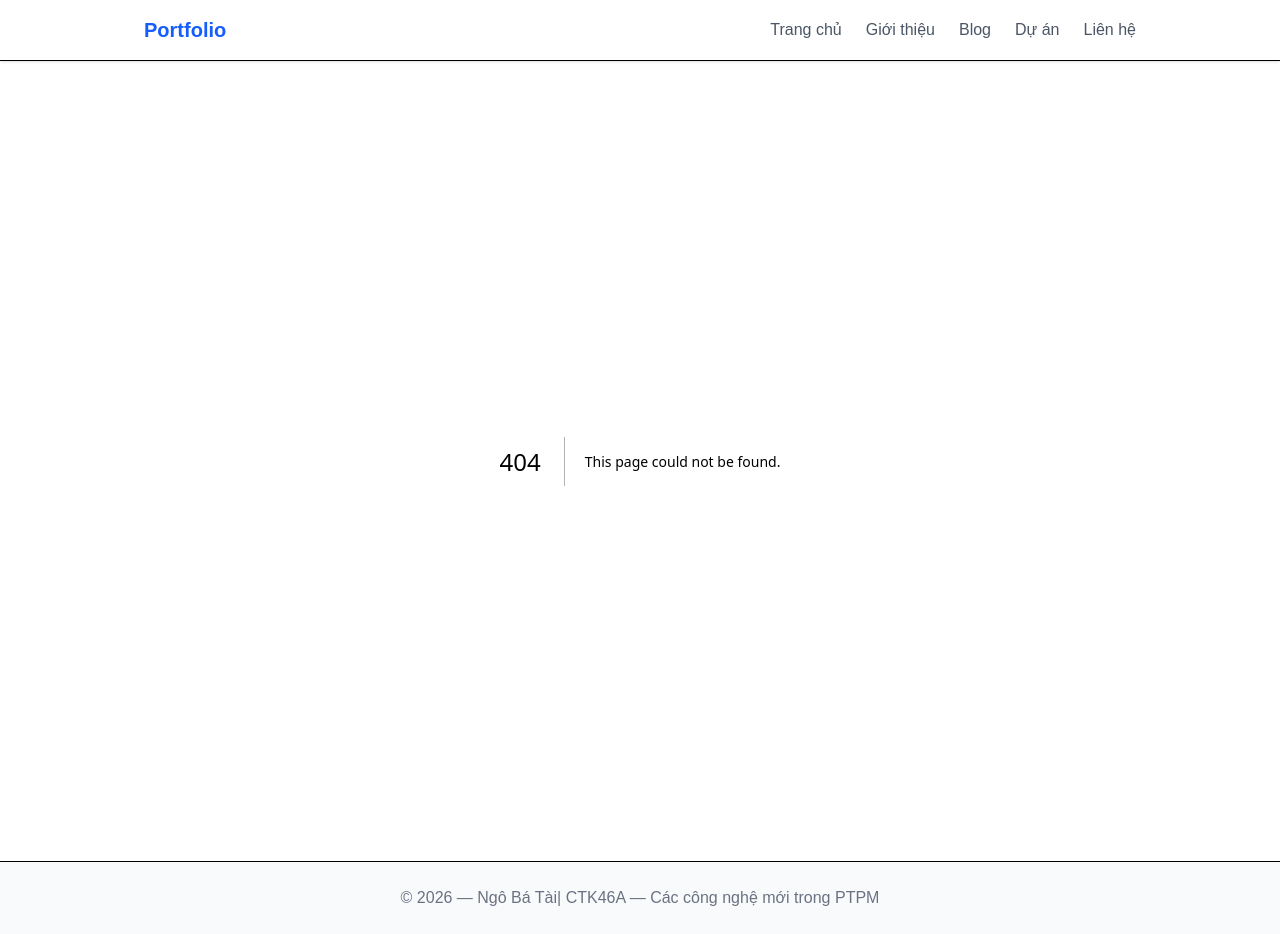
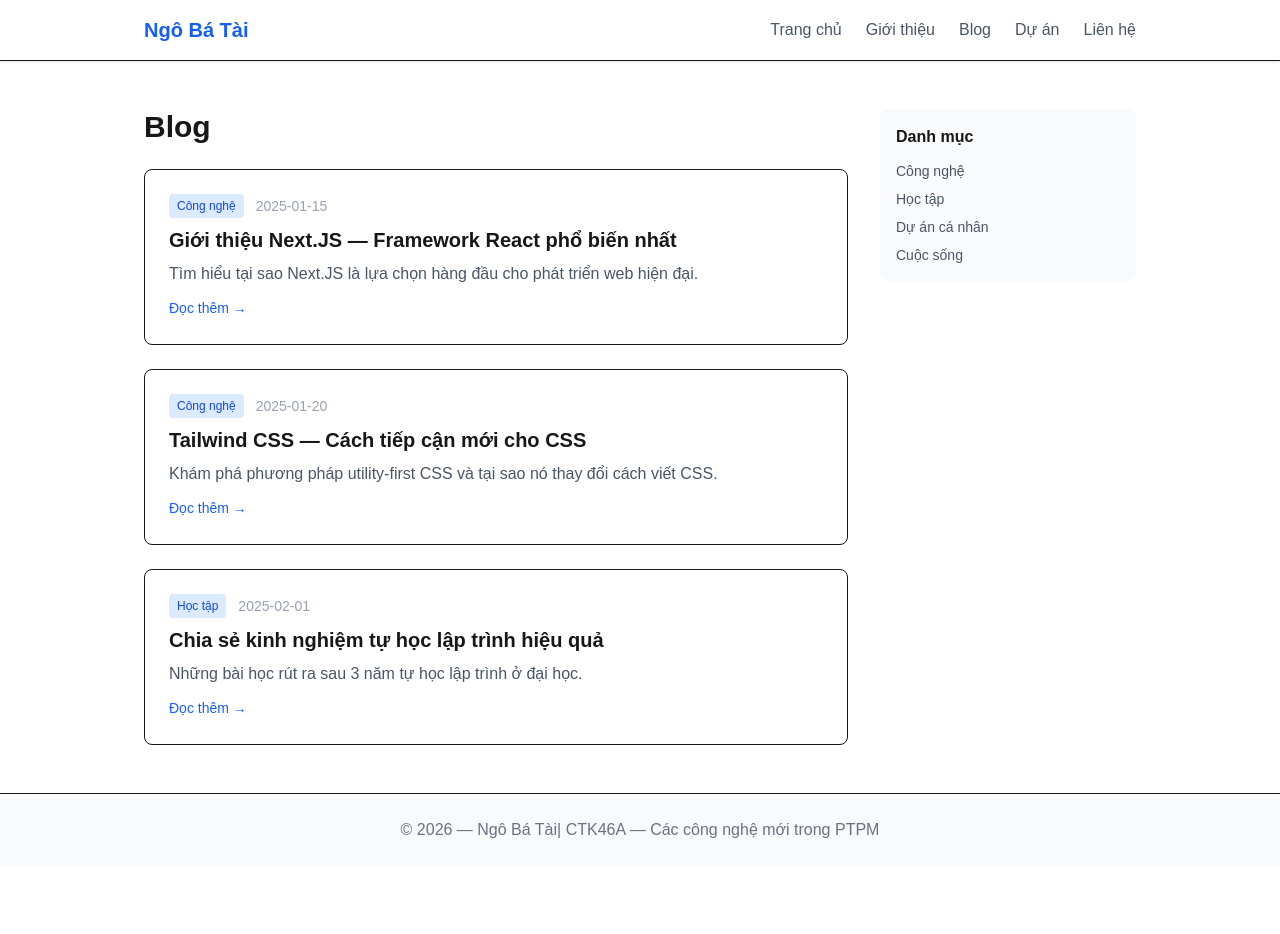
Before and after one commit to NH1Tkendo/Cac-ung-dung-moi-PTPM-DLU, a Next.js app in the folder lab01-thuc_hanh/: page /blog in a window 1280 px wide. Before the commit this address had no page. After the commit the page ends 866 px from the top, so only its background shows below. Built offline with nearby package versions, Linux system fonts and the light colour scheme.

Commit message:
feat: thêm blog với dynamic routes và mock data

```diff
--- /dev/null
+++ b/lab01-thuc_hanh/app/blog/[slug/]/page.tsx
@@ -0,0 +1,42 @@
+import Link from "next/link";
+import { notFound } from "next/navigation";
+import { getPostBySlug, posts } from "@/data/post";
+
+interface BlogPostPageProps {
+  params: Promise<{ slug: string }>;
+}
+
+export default async function BlogPostPage({ params }: BlogPostPageProps) {
+  const { slug } = await params;
+  const post = getPostBySlug(slug);
+  if (!post) {
+    notFound();
+  }
+  return (
+    <div>
+      <Link
+        href="/blog"
+        className="text-blue-600 hover:underline text-sm mb-6 inline-block"
+      >
+        ← Quay lại danh sách
+      </Link>
+      <article>
+        <div className="flex items-center gap-3 mb-4">
+          <span className="bg-blue-100 text-blue-700 text-xs px-2 py-1 rounded">
+            {post.category}
+          </span>
+          <span className="text-sm text-gray-400">{post.date}</span>
+        </div>
+        <h1 className="text-3xl font-bold mb-6">{post.title}</h1>
+        <div className="prose max-w-none text-gray-700 whitespace-pre-line">
+          {post.content}
+        </div>
+      </article>
+    </div>
+  );
+}
+export async function generateStaticParams() {
+  return posts.map((post) => ({
+    slug: post.slug,
+  }));
+}
--- /dev/null
+++ b/lab01-thuc_hanh/app/blog/page.tsx
@@ -0,0 +1,43 @@
+import Link from "next/link";
+import { posts } from "@/data/post";
+
+export default function BlogPage() {
+  return (
+    <div>
+      <h1 className="text-3xl font-bold mb-6">Blog</h1>
+      <div className="space-y-6">
+        {posts.map((post) => (
+          <article
+            key={post.slug}
+            className="border rounded-lg p-6 hover:shadow-md transition-shadow"
+          >
+            <div className="flex items-center gap-3 mb-2">
+              <span
+                className="bg-blue-100 text-blue-700 text-xs px-2 py-1
+rounded"
+              >
+                {post.category}
+              </span>
+              <span className="text-sm text-gray-400">{post.date}</span>
+            </div>
+            <Link href={`/blog/${post.slug}`}>
+              <h2
+                className="text-xl font-semibold mb-2 hover:text-blue-600
+transition-colors"
+              >
+                {post.title}
+              </h2>
+            </Link>
+            <p className="text-gray-600">{post.excerpt}</p>
+            <Link
+              href={`/blog/${post.slug}`}
+              className="inline-block mt-3 text-blue-600 text-sm hover:underline"
+            >
+              Đọc thêm →
+            </Link>
+          </article>
+        ))}
+      </div>
+    </div>
+  );
+}
--- a/lab01-thuc_hanh/app/components/navbar.tsx
+++ b/lab01-thuc_hanh/app/components/navbar.tsx
@@ -5,7 +5,7 @@
       <div className="max-w-5xl mx-auto px-4 py-4">
         <div className="flex items-center justify-between">
           <Link href="/" className="text-xl font-bold text-blue-600">
-            Portfolio
+            Ngô Bá Tài
           </Link>
           <div className="flex gap-6">
             <Link
--- a/lab01-thuc_hanh/app/projects/page.tsx
+++ b/lab01-thuc_hanh/app/projects/page.tsx
@@ -5,14 +5,22 @@
     tech: ["Next.JS", "Tailwind CSS", "TypeScript"],
   },
   {
-    title: "Ứng dụng Quản lý Công việc",
-    description: "Ứng dụng Todo App với React và Local Storage",
-    tech: ["React", "CSS Modules", "JavaScript"],
+    title: "Ứng dụng gợi ý lịch trình du lịch Đà Lạt thông minh",
+    description:
+      "Ứng dụng sử dụng Gemini để gợi ý các địa điểm nên du lịch trong Đà Lạt theo sở thích người dùng",
+    tech: [
+      "Angular",
+      "Ionic",
+      "TypeScript|JavaScript",
+      "Express",
+      "PostgreSQL",
+    ],
   },
   {
-    title: "API RESTful",
-    description: "API quản lý sản phẩm với Node.js và Express",
-    tech: ["Node.js", "Express", "MongoDB"],
+    title: "Ứng dụng quản lý tài nguyên học tập",
+    description:
+      "Ứng dụng cho phép người dùng lưu trữ, chia sẻ các tài liệu học tập",
+    tech: ["React", "Express", "PostgreSQL"],
   },
 ];
 export default function ProjectsPage() {
--- /dev/null
+++ b/lab01-thuc_hanh/app/skills/page.tsx
@@ -0,0 +1,42 @@
+const programming_skills_best = ["JavaScript", "TypeScript", "C++"];
+const programming_skills_normal = ["C#", "Python", "Java"];
+
+export default function SkillsPage() {
+  return (
+    <div className="max-w-5xl mx-auto px-4 py-12">
+      <h1 className="text-3xl font-bold mb-6">Kỹ năng lập trình</h1>
+
+      <div className="mb-8 border rounded-lg p-6 shadow-sm">
+        <h2 className="text-2xl font-semibold mb-4 text-blue-600">
+          Giỏi nhất (Best)
+        </h2>
+        <div className="flex flex-wrap gap-3">
+          {programming_skills_best.map((skill) => (
+            <span
+              key={skill}
+              className="bg-blue-100 text-blue-800 px-4 py-2 rounded-lg font-medium"
+            >
+              {skill}
+            </span>
+          ))}
+        </div>
+      </div>
+
+      <div className="border rounded-lg p-6 shadow-sm">
+        <h2 className="text-2xl font-semibold mb-4 text-green-600">
+          Biết sử dụng (Normal)
+        </h2>
+        <div className="flex flex-wrap gap-3">
+          {programming_skills_normal.map((skill) => (
+            <span
+              key={skill}
+              className="bg-green-100 text-green-800 px-4 py-2 rounded-lg font-medium"
+            >
+              {skill}
+            </span>
+          ))}
+        </div>
+      </div>
+    </div>
+  );
+}
--- /dev/null
+++ b/lab01-thuc_hanh/data/post.ts
@@ -0,0 +1,67 @@
+export interface Post {
+  slug: string;
+  title: string;
+  excerpt: string;
+  content: string;
+  date: string;
+  category: string;
+}
+export const posts: Post[] = [
+  {
+    slug: "gioi-thieu-nextjs",
+    title: "Giới thiệu Next.JS — Framework React phổ biến nhất",
+    excerpt:
+      "Tìm hiểu tại sao Next.JS là lựa chọn hàng đầu cho phát triển web hiện đại.",
+    content: `Next.JS là một React framework mạnh mẽ được phát triển bởi Vercel.
+ Nó cung cấp nhiều tính năng quan trọng như Server-Side Rendering (SSR),
+ Static Site Generation (SSG), và App Router.
+ Một số ưu điểm nổi bật của Next.JS:
+ - Routing tự động dựa trên cấu trúc thư mục
+ - Hỗ trợ Server Components và Client Components
+ - Tối ưu hóa hình ảnh, font, và scripts tự động
+ - API Routes tích hợp
+ - Hỗ trợ TypeScript sẵn có`,
+    date: "2025-01-15",
+    category: "Công nghệ",
+  },
+  {
+    slug: "hoc-tailwind-css",
+    title: "Tailwind CSS — Cách tiếp cận mới cho CSS",
+    excerpt:
+      "Khám phá phương pháp utility-first CSS và tại sao nó thay đổi cách viết CSS.",
+    content: `Tailwind CSS là một utility-first CSS framework, nghĩa là thay vì
+viết
+ CSS tùy chỉnh, bạn sử dụng các class tiện ích có sẵn để xây dựng giao diện.
+ Ví dụ, thay vì viết:
+ .card { padding: 16px; border-radius: 8px; box-shadow: 0 2px 4px
+rgba(0,0,0,0.1); }Bạn viết trực tiếp trong HTML:
+ <div class="p-4 rounded-lg shadow-md">...</div>
+ Ưu điểm:
+ - Không cần đặt tên class
+ - Không cần chuyển qua lại giữa file HTML và CSS
+ - File CSS cuối cùng rất nhỏ (chỉ chứa class đã dùng)`,
+    date: "2025-01-20",
+    category: "Công nghệ",
+  },
+  {
+    slug: "kinh-nghiem-hoc-lap-trinh",
+    title: "Chia sẻ kinh nghiệm tự học lập trình hiệu quả",
+    excerpt: "Những bài học rút ra sau 3 năm tự học lập trình ở đại học.",
+    content: `Sau 3 năm học tập và thực hành lập trình, tôi rút ra một số kinh
+ nghiệm quan trọng:
+ 1. Thực hành nhiều hơn đọc lý thuyết
+ Lập trình là kỹ năng thực hành. Đọc sách và xem video chỉ chiếm 30%,
+ 70% còn lại là viết code.
+ 2. Xây dựng dự án thực tế
+ Không gì tốt hơn việc xây dựng một sản phẩm thực tế để học.
+ Hãy bắt đầu từ những dự án nhỏ và tăng dần độ phức tạp.
+ 3. Tham gia cộng đồng
+ Tham gia các cộng đồng lập trình để học hỏi và chia sẻ kinh nghiệm.`,
+    date: "2025-02-01",
+    category: "Học tập",
+  },
+];
+
+export function getPostBySlug(slug: string): Post | undefined {
+  return posts.find((post) => post.slug === slug);
+}
```
